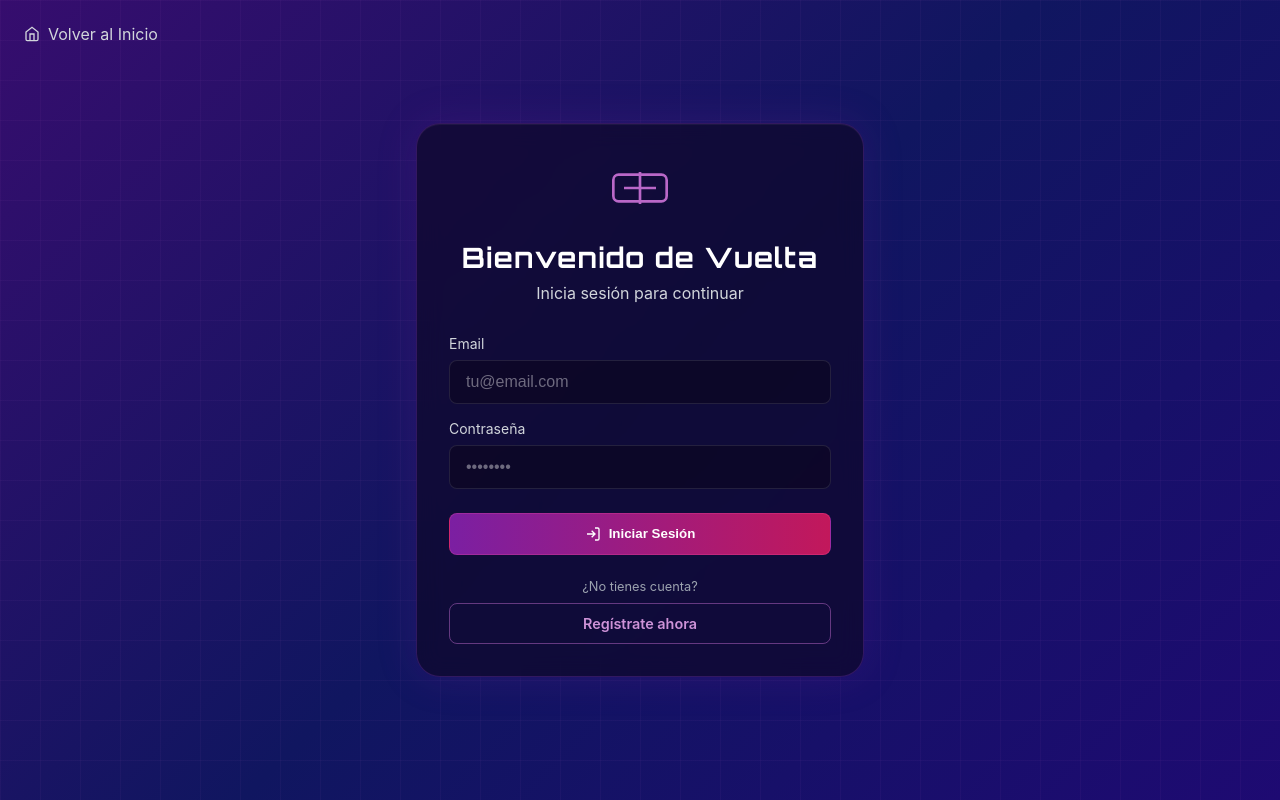
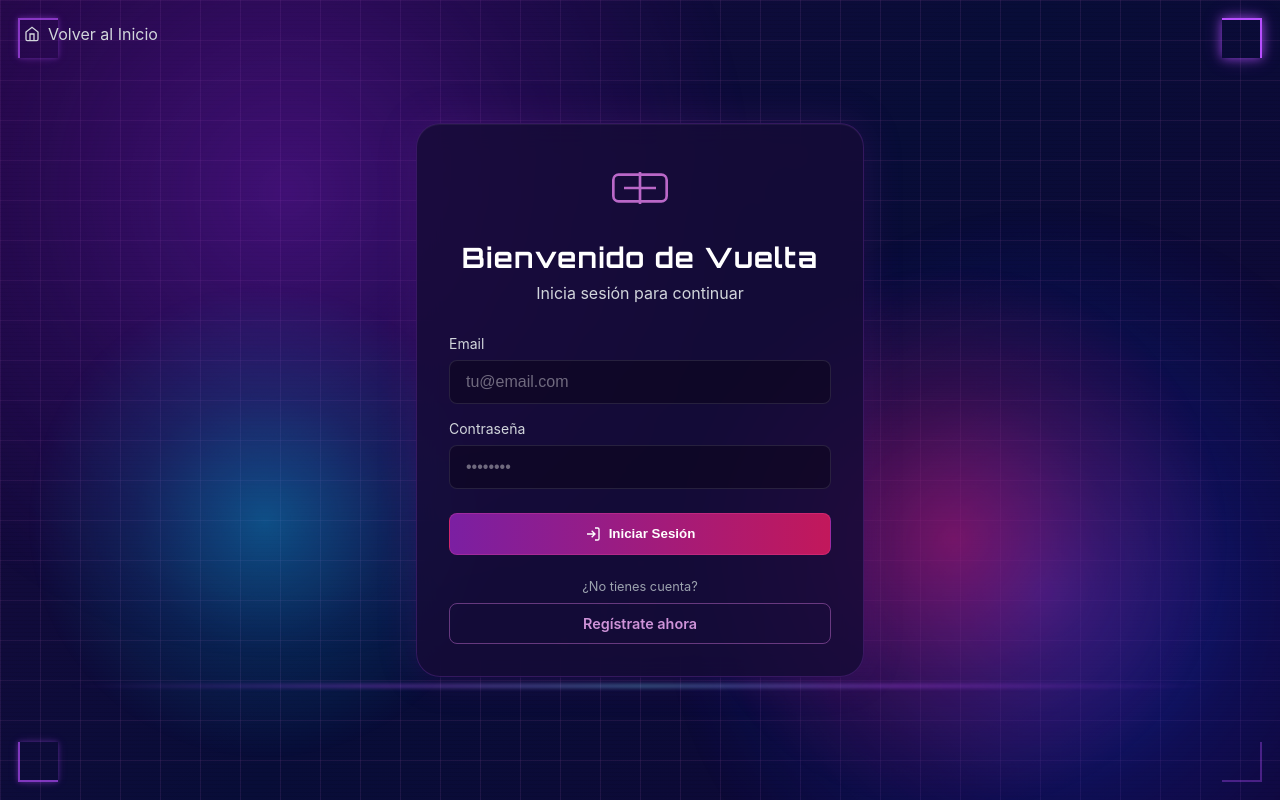
Before and after one commit to ionelastanciu/gamermood-tfg, an Angular app in the folder frontend/: page /login in a window 1280 px wide. Built offline with nearby package versions, Linux system fonts and the light colour scheme.

Commit message:
fondo animado

```diff
--- a/frontend/src/app/app.component.css
+++ b/frontend/src/app/app.component.css
@@ -0,0 +1,198 @@
+/* ── Stacking scheme ────────────────────────────────────────────
+   body background (grid + dark gradient) → painted by browser
+   .bg-scene  z:0  position:fixed  → fondo animado sobre el gradiente
+   .app-content z:1 position:relative → todo el contenido encima
+   ────────────────────────────────────────────────────────────── */
+
+.bg-scene {
+  position: fixed;
+  inset: 0;
+  z-index: 0;
+  pointer-events: none;
+  overflow: hidden;
+}
+
+.app-content {
+  position: relative;
+  z-index: 1;
+  min-height: 100vh;
+}
+
+/* ── Scanlines (textura CRT muy sutil) ─────────────────────── */
+.bg-scanlines {
+  position: absolute;
+  inset: 0;
+  background: repeating-linear-gradient(
+    0deg,
+    transparent,
+    transparent 3px,
+    rgba(0, 0, 0, 0.06) 3px,
+    rgba(0, 0, 0, 0.06) 4px
+  );
+}
+
+/* ── Orbs ───────────────────────────────────────────────────── */
+.bg-orb {
+  position: absolute;
+  border-radius: 50%;
+  will-change: transform;
+}
+
+/* Morado intenso — arriba izquierda */
+.bg-orb-1 {
+  width: 950px;
+  height: 950px;
+  top: -320px;
+  left: -250px;
+  background: radial-gradient(
+    circle at center,
+    rgba(138, 28, 210, 0.65) 0%,
+    rgba(100, 18, 160, 0.35) 38%,
+    transparent 70%
+  );
+  animation: orb-drift-1 30s ease-in-out infinite,
+             orb-pulse    9s  ease-in-out infinite;
+}
+
+/* Azul eléctrico — abajo derecha */
+.bg-orb-2 {
+  width: 780px;
+  height: 780px;
+  bottom: -240px;
+  right: -160px;
+  background: radial-gradient(
+    circle at center,
+    rgba(25, 55, 215, 0.65) 0%,
+    rgba(15, 35, 160, 0.32) 38%,
+    transparent 70%
+  );
+  animation: orb-drift-2 24s ease-in-out infinite,
+             orb-pulse    11s ease-in-out infinite;
+  animation-delay: -6s, -4s;
+}
+
+/* Rosa/magenta — centro derecha */
+.bg-orb-3 {
+  width: 580px;
+  height: 580px;
+  top: 33%;
+  right: 4%;
+  background: radial-gradient(
+    circle at center,
+    rgba(210, 18, 95, 0.52) 0%,
+    rgba(170, 12, 70, 0.24) 38%,
+    transparent 70%
+  );
+  animation: orb-drift-3 20s ease-in-out infinite;
+  animation-delay: -12s;
+}
+
+/* Cian — abajo izquierda */
+.bg-orb-4 {
+  width: 480px;
+  height: 480px;
+  bottom: 7%;
+  left: 3%;
+  background: radial-gradient(
+    circle at center,
+    rgba(0, 190, 240, 0.38) 0%,
+    rgba(0, 150, 210, 0.16) 38%,
+    transparent 70%
+  );
+  animation: orb-drift-4 26s ease-in-out infinite;
+  animation-delay: -18s;
+}
+
+/* ── Línea de barrido (radar sweep) ────────────────────────── */
+.bg-sweep {
+  position: absolute;
+  left: 0;
+  right: 0;
+  height: 2px;
+  background: linear-gradient(
+    to right,
+    transparent        0%,
+    rgba(184, 79, 255, 0.0)  5%,
+    rgba(184, 79, 255, 0.85) 30%,
+    rgba(120, 220, 255, 0.9) 50%,
+    rgba(184, 79, 255, 0.85) 70%,
+    rgba(184, 79, 255, 0.0)  95%,
+    transparent        100%
+  );
+  filter: blur(2px);
+  top: -2px;
+  animation: sweep-down 14s linear infinite;
+  animation-delay: -7s;
+}
+
+/* ── Esquinas HUD ───────────────────────────────────────────── */
+.bg-corner {
+  position: absolute;
+  width: 40px;
+  height: 40px;
+  border-style: solid;
+  border-color: rgba(184, 79, 255, 0.55);
+  animation: corner-glow 4s ease-in-out infinite;
+}
+
+.bg-corner-tl { top: 18px;    left: 18px;    border-width: 2px 0 0 2px; }
+.bg-corner-tr { top: 18px;    right: 18px;   border-width: 2px 2px 0 0; animation-delay: -1s; }
+.bg-corner-bl { bottom: 18px; left: 18px;    border-width: 0 0 2px 2px; animation-delay: -2s; }
+.bg-corner-br { bottom: 18px; right: 18px;   border-width: 0 2px 2px 0; animation-delay: -3s; }
+
+/* ── Keyframes ──────────────────────────────────────────────── */
+@keyframes orb-drift-1 {
+  0%, 100% { transform: translate(0px,   0px); }
+  20%       { transform: translate(65px,  40px); }
+  45%       { transform: translate(35px,  90px); }
+  70%       { transform: translate(-45px, 50px); }
+}
+
+@keyframes orb-drift-2 {
+  0%, 100% { transform: translate(0px,   0px); }
+  30%       { transform: translate(-60px, -45px); }
+  60%       { transform: translate(40px,  -70px); }
+}
+
+@keyframes orb-drift-3 {
+  0%, 100% { transform: translate(0px,   0px)   scale(1);    }
+  35%       { transform: translate(-50px, 40px)  scale(1.12); }
+  70%       { transform: translate(30px,  -30px) scale(0.91); }
+}
+
+@keyframes orb-drift-4 {
+  0%, 100% { transform: translate(0px,  0px); }
+  40%       { transform: translate(45px, -50px); }
+  75%       { transform: translate(-30px, 40px); }
+}
+
+@keyframes orb-pulse {
+  0%, 100% { opacity: 1;    }
+  50%       { opacity: 0.58; }
+}
+
+@keyframes sweep-down {
+  0%   { top: -2px;   opacity: 0; }
+  4%   { opacity: 1;  }
+  92%  { opacity: 0.85; }
+  100% { top: 100vh;  opacity: 0; }
+}
+
+@keyframes corner-glow {
+  0%, 100% {
+    border-color: rgba(184, 79, 255, 0.35);
+    box-shadow: none;
+  }
+  50% {
+    border-color: rgba(184, 79, 255, 1);
+    box-shadow: 0 0 10px rgba(184, 79, 255, 0.7),
+                0 0 20px rgba(184, 79, 255, 0.3);
+  }
+}
+
+/* ── prefers-reduced-motion ─────────────────────────────────── */
+@media (prefers-reduced-motion: reduce) {
+  .bg-orb    { animation: none; }
+  .bg-sweep  { display: none; }
+  .bg-corner { animation: none; border-color: rgba(184, 79, 255, 0.3); }
+}
--- a/frontend/src/app/app.component.html
+++ b/frontend/src/app/app.component.html
@@ -1 +1,15 @@
-<router-outlet></router-outlet>
+<div class="bg-scene" aria-hidden="true">
+  <div class="bg-scanlines"></div>
+  <div class="bg-orb bg-orb-1"></div>
+  <div class="bg-orb bg-orb-2"></div>
+  <div class="bg-orb bg-orb-3"></div>
+  <div class="bg-orb bg-orb-4"></div>
+  <div class="bg-sweep"></div>
+  <div class="bg-corner bg-corner-tl"></div>
+  <div class="bg-corner bg-corner-tr"></div>
+  <div class="bg-corner bg-corner-bl"></div>
+  <div class="bg-corner bg-corner-br"></div>
+</div>
+<div class="app-content">
+  <router-outlet></router-outlet>
+</div>
--- a/frontend/src/app/components/dashboard/dashboard.component.css
+++ b/frontend/src/app/components/dashboard/dashboard.component.css
@@ -90,7 +90,7 @@
 }
 
 .session-card {
-  background: rgba(15, 8, 40, 0.65);
+  background: rgba(22, 12, 55, 0.80);
   backdrop-filter: blur(10px);
   border-radius: 1rem;
   padding: 1.5rem;
--- a/frontend/src/styles.css
+++ b/frontend/src/styles.css
@@ -21,9 +21,9 @@
 body {
     font-family: -apple-system, BlinkMacSystemFont, 'Segoe UI', Roboto, Oxygen, Ubuntu, Cantarell, sans-serif;
     background:
-        linear-gradient(rgba(186, 104, 200, 0.05) 1px, transparent 1px),
-        linear-gradient(90deg, rgba(186, 104, 200, 0.05) 1px, transparent 1px),
-        linear-gradient(135deg, #360d6e 0%, #101660 50%, #1e0a72 100%);
+        linear-gradient(rgba(186, 104, 200, 0.12) 1px, transparent 1px),
+        linear-gradient(90deg, rgba(186, 104, 200, 0.12) 1px, transparent 1px),
+        linear-gradient(135deg, #1e0840 0%, #080d38 50%, #120636 100%);
     background-size: 40px 40px, 40px 40px, 100% 100%;
     min-height: 100vh;
     color: white;
@@ -298,7 +298,7 @@ a.feature-card:hover .card-link-hint {
 }
 
 .login-box {
-    background: rgba(15, 8, 40, 0.7);
+    background: rgba(22, 12, 55, 0.82);
     backdrop-filter: blur(12px);
     border-radius: 1.5rem;
     padding: 2rem;
@@ -435,7 +435,7 @@ a.feature-card:hover .card-link-hint {
 }
 
 .feature-page-box {
-    background: rgba(15, 8, 40, 0.7);
+    background: rgba(22, 12, 55, 0.82);
     backdrop-filter: blur(12px);
     border-radius: 1.5rem;
     padding: 2.5rem;
@@ -580,7 +580,7 @@ a.feature-card:hover .card-link-hint {
 }
 
 .session-form {
-    background: rgba(15, 8, 40, 0.7);
+    background: rgba(22, 12, 55, 0.82);
     backdrop-filter: blur(12px);
     border-radius: 1.5rem;
     padding: 2rem;
@@ -741,7 +741,7 @@ textarea::placeholder {
 }
 
 .recommendations-box {
-    background: rgba(15, 8, 40, 0.7);
+    background: rgba(22, 12, 55, 0.82);
     backdrop-filter: blur(12px);
     border-radius: 1.5rem;
     padding: 2rem;
```
